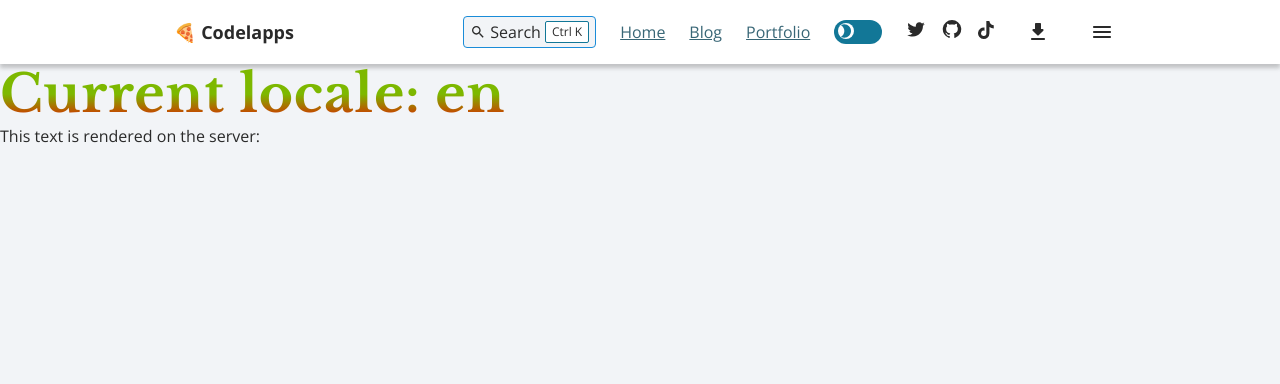
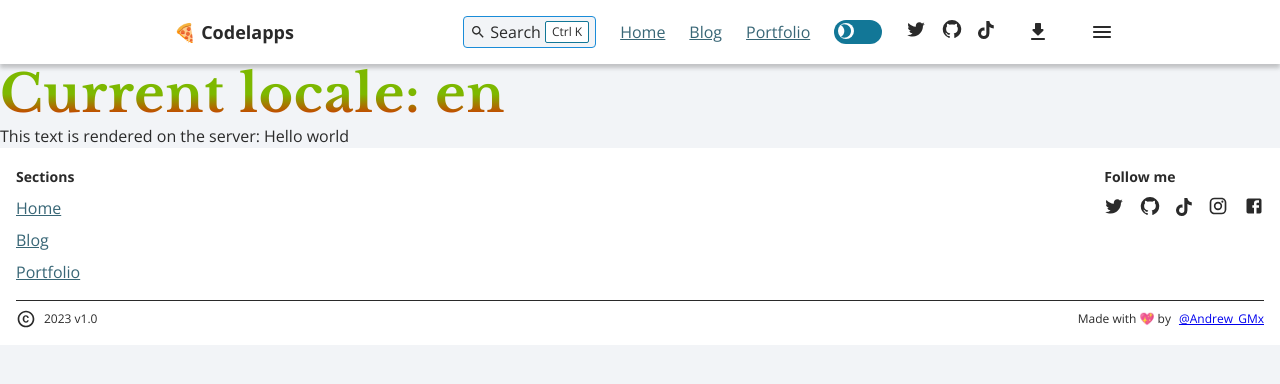
Before and after one commit to Andrew0914/codelapps, a Next.js app: page /en in a window 1280 px wide. Shown: the top 384 px of the page. Built offline with nearby package versions, Linux system fonts and the light colour scheme.

Commit message:
🌚 Apply theme switcher behaviour

```diff
--- a/locales/en.json
+++ b/locales/en.json
@@ -5,5 +5,6 @@
       "blog": "Blog",
       "portfolio": "Portfolio"
     }
-  }
+  },
+  "hello": "Hello world"
 }
--- a/locales/es.json
+++ b/locales/es.json
@@ -5,5 +5,6 @@
       "blog": "Blog",
       "portfolio": "Portafolio"
     }
-  }
+  },
+  "hello": "Hola mundo"
 }
--- a/src/app/[lang]/components/TheFooter/index.tsx
+++ b/src/app/[lang]/components/TheFooter/index.tsx
@@ -1,3 +1,4 @@
+"use client";
 import CopyrightIcon from "@mui/icons-material/Copyright";
 import Link from "next/link";
 import TheNav from "@@/components/TheNav";
--- a/src/app/[lang]/components/TheHeader/index.tsx
+++ b/src/app/[lang]/components/TheHeader/index.tsx
@@ -12,6 +12,10 @@ import DownloadRounded from "@mui/icons-material/DownloadRounded";
 
 // TODO: Take out texts from here to  dicitonary
 export default function TheHeader() {
+  const changeTheme = (classTheme: "light" | "dark") => {
+    document.querySelector("body")!.className = classTheme;
+  };
+
   return (
     <header className={`shadow--y ${styles.theHeader}`}>
       <div className={`flex--sb-center ${styles.theHeader_content}`}>
@@ -27,6 +31,10 @@ export default function TheHeader() {
               size="small"
               iconOn={<LightModeIcon fontSize="small" />}
               iconOff={<ModeNightIcon fontSize="small" />}
+              onSwitch={(isActive: boolean) => {
+                changeTheme(isActive ? "light" : "dark");
+                return undefined;
+              }}
             />
           </span>
           <SocialNetworks mode="short" className={styles.theHeader_shortcuts} />
--- a/src/app/[lang]/layout.tsx
+++ b/src/app/[lang]/layout.tsx
@@ -1,5 +1,6 @@
 import { i18n } from "../../../i18n-config";
 import TheHeader from "./components/TheHeader";
+import TheFooter from "./components/TheFooter";
 
 export async function generateStaticParams() {
   return i18n.locales.map((locale) => ({ lang: locale }));
@@ -17,6 +18,7 @@ export default function Root({
       <body>
         <TheHeader />
         <main>{children}</main>
+        <TheFooter />
       </body>
     </html>
   );
--- a/src/app/[lang]/page.tsx
+++ b/src/app/[lang]/page.tsx
@@ -11,7 +11,7 @@ export default async function IndexPage({
   return (
     <div>
       <h1 className="header--0">Current locale: {lang}</h1>
-      <p>This text is rendered on the server:{dictionary.hello}</p>
+      <p>This text is rendered on the server: {dictionary.hello}</p>
     </div>
   );
 }
```
